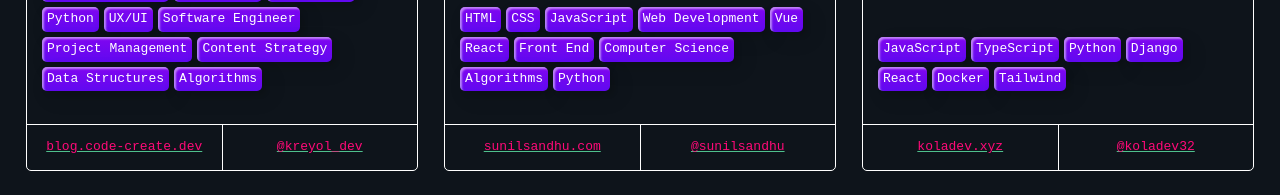
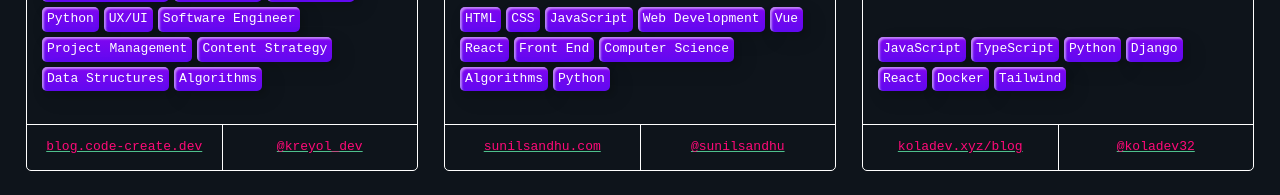
Before and after one commit to markodenic/awesome-tech-blogs, a Nuxt app: page / in a window 1280 px wide. Shown: the part 2380-2575 px from the top of the page. Built offline with nearby package versions, Linux system fonts and the light colour scheme.

Commit message:
chore: update kolawole blog

```diff
--- a/data.js
+++ b/data.js
@@ -1706,7 +1706,7 @@ module.exports = [
   {
   name: 'Kolawole Mangabo',
   description: 'I write about JavaScript and Python | React, Django developer ',
-  url: 'https://koladev.xyz/',
+  url: 'https://koladev.xyz/blog/',
   twitter: '@koladev32',
   tags: [
     'JavaScript',
```
